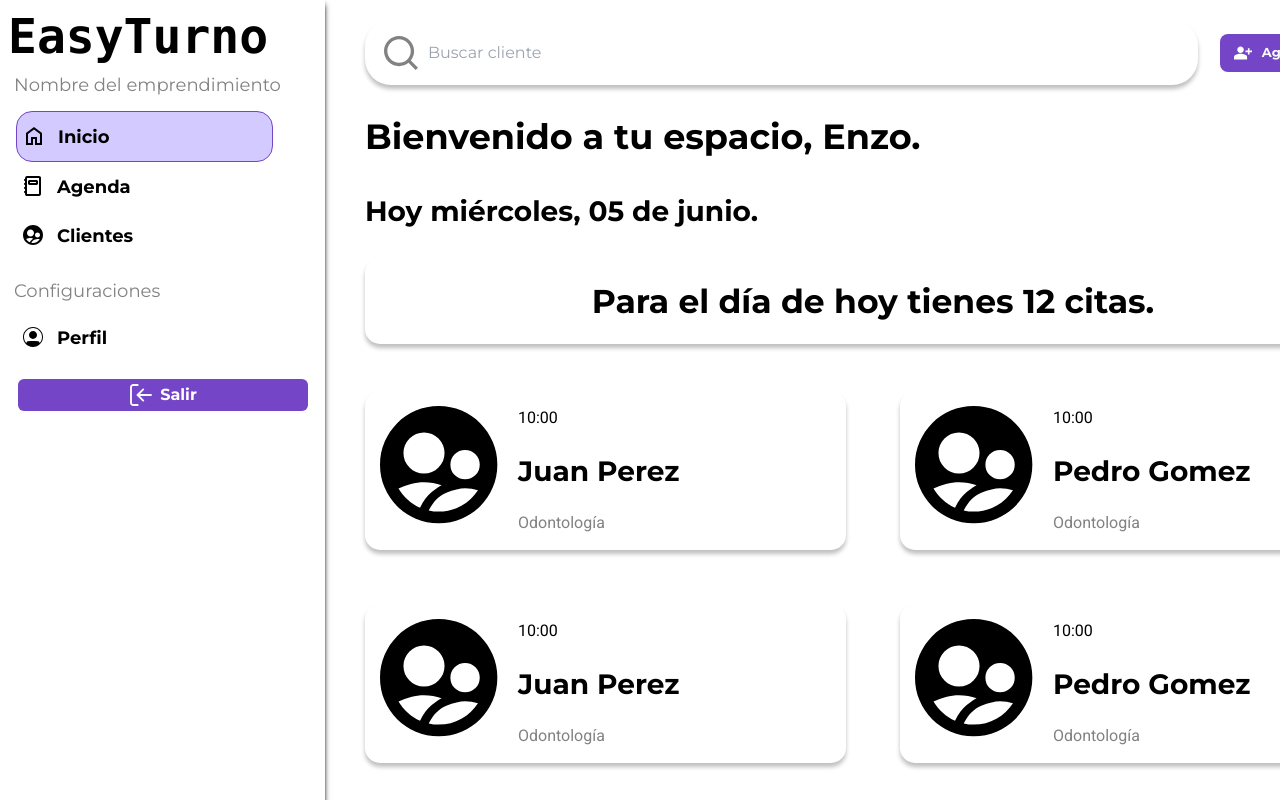
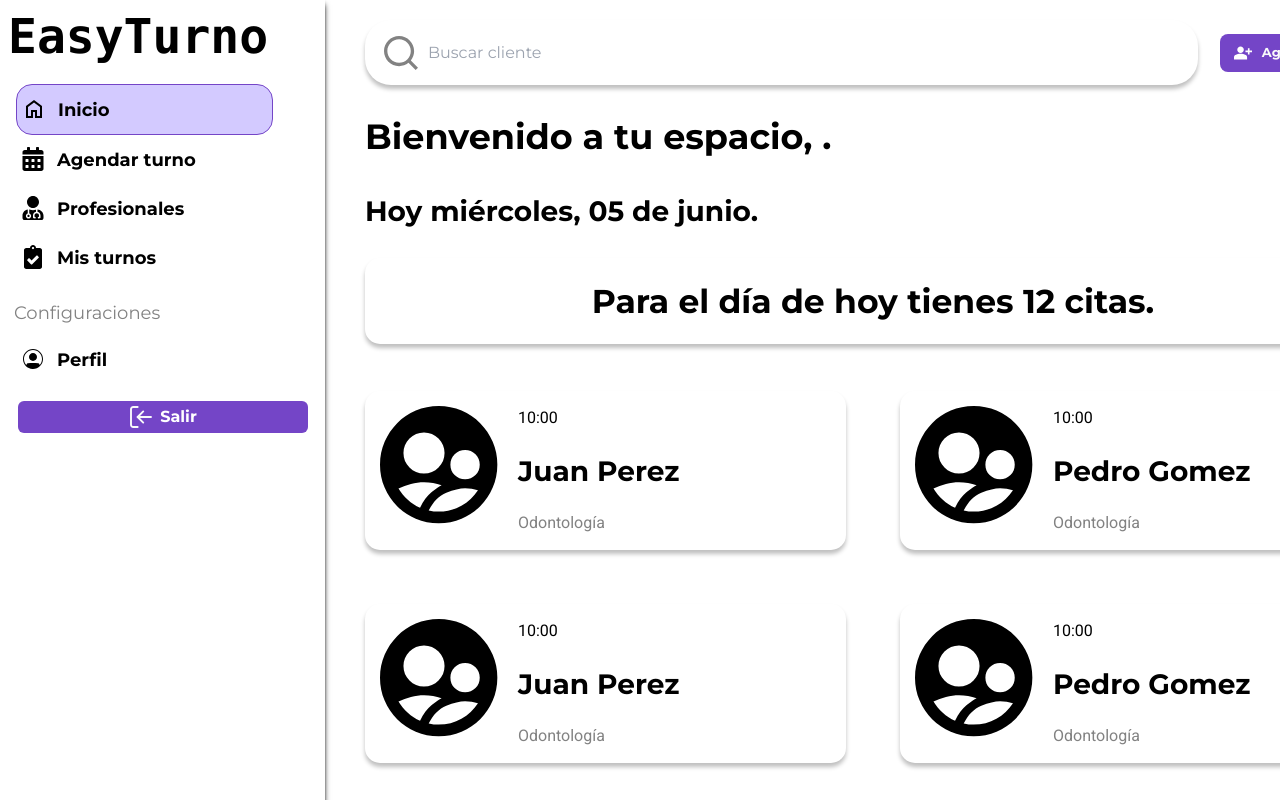
Before and after one commit to NoCountrySimulacion/EasyTurnos, a React (Vite) app in the folder Frontend/: page /home in a window 1280 px wide. Shown: the top 800 px of the page. Built offline with nearby package versions, Linux system fonts and the light colour scheme; a web font is replaced by a local one.

Commit message:
fix:sidemenuWithRol&&NameInHome

```diff
--- a/Frontend/src/auth/context/AuthProvider.tsx
+++ b/Frontend/src/auth/context/AuthProvider.tsx
@@ -1,8 +1,10 @@
+/* eslint-disable @typescript-eslint/no-explicit-any */
 import { logIn, register } from '../../services/api/userServices'
 import {
 	AuthContextType,
 	AuthProviderProps,
-	UserLogged
+	UserLogged,
+	DecodedToken
 } from '../typescript/interface'
 import { createContext, useEffect, useState } from 'react'
 
@@ -10,25 +12,36 @@ export const AuthContext = createContext<AuthContextType | undefined>(undefined)
 
 export default function AuthProvider({ children }: AuthProviderProps) {
 	const [user, setUser] = useState<UserLogged | null>(null)
+	const [decodedToken, setDecodedToken] = useState<DecodedToken | null>(null)
 	const [error, setError] = useState<string | null>(null)
 
 	useEffect(() => {
 		const storedToken = localStorage.getItem('token')
 		if (storedToken) {
-			setUser({ id: '', email: '', token: storedToken })
-			decodeToken(storedToken)
+			const storedFirstName = localStorage.getItem('firstName')
+			const storedLastName = localStorage.getItem('lastName')
+			setUser({
+				token: storedToken,
+				firstName: storedFirstName ?? '',
+				lastName: storedLastName ?? ''
+			})
+			decodeAndSetToken(storedToken)
 		}
 	}, [])
 
 	const loginUser = async (email: string, password: string) => {
 		const credentials = { email, password }
 		try {
-			console.log('Logging in with credentials:', credentials)
 			const response = await logIn(credentials)
-			console.log('Login response:', response)
-			setUser({ id: response.id, email: response.email, token: response.token })
+			setUser({
+				token: response.token,
+				firstName: response.firstName,
+				lastName: response.lastName
+			})
 			localStorage.setItem('token', response.token)
-			decodeToken(response.token)
+			localStorage.setItem('firstName', response.firstName)
+			localStorage.setItem('lastName', response.lastName)
+			decodeAndSetToken(response.token)
 			setError(null)
 		} catch (err: unknown) {
 			if (err instanceof Error) {
@@ -43,7 +56,10 @@ export default function AuthProvider({ children }: AuthProviderProps) {
 
 	const logout = () => {
 		setUser(null)
+		setDecodedToken(null)
 		localStorage.removeItem('token')
+		localStorage.removeItem('firstName')
+		localStorage.removeItem('lastName')
 	}
 
 	const registerUser = async (
@@ -62,13 +78,18 @@ export default function AuthProvider({ children }: AuthProviderProps) {
 			password,
 			confirmPassword
 		}
-		console.log('Registering user with credentials:', credentials)
 		try {
 			const response = await register(credentials)
 			console.log('Register response:', response)
-			setUser({ id: response.userId, email: '', token: response.token })
+			setUser({
+				token: response.token,
+				firstName: response.firstName,
+				lastName: response.lastName
+			})
 			localStorage.setItem('token', response.token)
-			decodeToken(response.token)
+			localStorage.setItem('firstName', response.firstName)
+			localStorage.setItem('lastName', response.lastName)
+			decodeAndSetToken(response.token)
 		} catch (err: unknown) {
 			if (err instanceof Error) {
 				setError(err.message)
@@ -80,17 +101,22 @@ export default function AuthProvider({ children }: AuthProviderProps) {
 		}
 	}
 
-	const decodeToken = (token: string) => {
+	const decodeAndSetToken = (token: string) => {
 		try {
-			const decodedToken = JSON.parse(atob(token.split('.')[1]))
-			console.log('Decoded token:', decodedToken)
+		  const decoded: DecodedToken & { [key: string]: any } = JSON.parse(atob(token.split('.')[1]))
+		  console.log('Decoded token:', decoded)
+
+		  const role = decoded['http://schemas.microsoft.com/ws/2008/06/identity/claims/role']
+		  setDecodedToken({ ...decoded, role })
 		} catch (error) {
-			console.error('Error decoding token:', error)
+		  console.error('Error decoding token:', error)
 		}
-	}
+	  }
+
 
 	const authContextValue: AuthContextType = {
 		user,
+		decodedToken,
 		error,
 		loginUser,
 		registerUser,
--- a/Frontend/src/auth/typescript/interface.ts
+++ b/Frontend/src/auth/typescript/interface.ts
@@ -1,14 +1,15 @@
 import { ReactNode } from 'react'
 
 export interface ModalProps {
-  open: boolean;
-  handleClose: () => void;
+  open: boolean
+  handleClose: () => void
 }
 
 export interface AuthContextType {
-  user: UserLogged | null;
-  error: string | null;
-  loginUser: (email: string, password: string) => Promise<void>;
+  user: UserLogged | null
+  decodedToken: DecodedToken | null
+  error: string | null
+  loginUser: (email: string, password: string) => Promise<void>
   registerUser: (
     firstName: string,
     lastName: string,
@@ -16,30 +17,44 @@ export interface AuthContextType {
     phoneNumber: string,
     password: string,
     confirmPassword: string
-  ) => Promise<void>;
-  logout: () => void;
+  ) => Promise<void>
+  logout: () => void
 }
 
 export interface UserLogged {
-  id: string;
-  email: string;
-  token: string;
+  token: string
+  firstName: string
+  lastName: string
 }
 
+export interface DecodedToken {
+  sub: string;
+  jti: string;
+  email: string;
+  professionalId: string;
+  role: string;
+  clientId: string;
+  exp: number;
+  iss: string;
+  aud: string;
+}
+
+
+
 export interface AuthProviderProps {
-  children: ReactNode;
+  children: ReactNode
 }
 
 export interface LoginFormValues {
-  userEmail: string;
-  userPassword: string;
+  userEmail: string
+  userPassword: string
 }
 
 export interface FormValues {
-  userName: string;
-  userLastName: string;
-  userEmail: string;
-  userPhoneNumber: string;
-  userPassword: string;
-  userPasswordConfirm: string;
+  userName: string
+  userLastName: string
+  userEmail: string
+  userPhoneNumber: string
+  userPassword: string
+  userPasswordConfirm: string
 }
--- a/Frontend/src/layout/components/sidemenu/SideMenu.tsx
+++ b/Frontend/src/layout/components/sidemenu/SideMenu.tsx
@@ -1,12 +1,20 @@
 import { useLocation, useNavigate } from 'react-router-dom'
-import { Agenda, Clientes, Home, Logout, Usuarios } from '../../Icons/Icons'
+import {
+	Home as HomeIcon,
+	Agenda,
+	Clientes,
+	Logout,
+	Usuarios
+} from '../../Icons/Icons'
 import { useAuth } from '../../../auth/hooks/useAuth'
 import { Link } from 'react-router-dom'
+import { FaCalendarAlt, FaUserMd, FaClipboardCheck } from 'react-icons/fa'
 
 export function Sidemenu(): JSX.Element {
 	const { logout } = useAuth()
 	const navigate = useNavigate()
 	const location = useLocation()
+	const { user, decodedToken } = useAuth()
 
 	const getSelectedPage = () => {
 		const path = location.pathname
@@ -16,6 +24,10 @@ export function Sidemenu(): JSX.Element {
 			return 'Agenda'
 		} else if (path.startsWith('/home')) {
 			return 'Inicio'
+		} else if (path.startsWith('/profesionales')) {
+			return 'Profesionales'
+		} else if (path.startsWith('/misTurnos')) {
+			return 'MisTurnos'
 		} else {
 			return 'Home'
 		}
@@ -28,8 +40,8 @@ export function Sidemenu(): JSX.Element {
 		navigate('/')
 	}
 
-	const principalMenu = [
-		{ name: 'Inicio', icon: <Home width={24} height={24} />, to: '/home' },
+	const principalMenuProfessional = [
+		{ name: 'Inicio', icon: <HomeIcon width={24} height={24} />, to: '/home' },
 		{
 			name: 'Agenda',
 			icon: <Agenda width={24} height={24} />,
@@ -42,9 +54,33 @@ export function Sidemenu(): JSX.Element {
 		}
 	]
 
+	const principalMenuClient = [
+		{ name: 'Inicio', icon: <HomeIcon width={24} height={24} />, to: '/home' },
+		{
+			name: 'Agendar turno',
+			icon: <FaCalendarAlt size={24} />,
+			to: '/calendar'
+		},
+		{
+			name: 'Profesionales',
+			icon: <FaUserMd size={24} />,
+			to: '/profesionales'
+		},
+		{
+			name: 'Mis turnos',
+			icon: <FaClipboardCheck size={24} />,
+			to: '/misTurnos'
+		}
+	]
+
 	const configuracion = [
 		{ name: 'Perfil', icon: <Usuarios width={24} height={24} /> }
 	]
+
+	const principalMenu =
+		decodedToken?.role === 'Professional'
+			? principalMenuProfessional
+			: principalMenuClient
 
 	return (
 		<aside className='h-[100%] bg-[#fff] text-[#000] font-mono w-[325px] shadow-md shadow-black '>
@@ -55,7 +91,7 @@ export function Sidemenu(): JSX.Element {
 
 				<section className='ml-1 mb-[17.67px]'>
 					<p className='text-[18px] pb-3 pl-[10px] font-montserrat text-[#828282]'>
-						Nombre del emprendimiento
+						{user?.firstName} {user?.lastName}
 					</p>
 					{principalMenu.map(item => (
 						<div
--- a/Frontend/src/professional/pages/Home.tsx
+++ b/Frontend/src/professional/pages/Home.tsx
@@ -4,17 +4,18 @@ import { appointmentsMock } from '../mocks/appointments'
 import { AppointmentsList } from '../components/AppointmentsList'
 import { WithoutAppointments } from '../components/WithoutAppointments'
 import { Search } from '../components/Search'
+import { useAuth } from '../../auth/hooks/useAuth'
 
 function Home(): React.ReactElement {
 	const now = DateTime.now()
 	const formattedDate = now.setLocale('es').toFormat("cccc, dd 'de' LLLL")
-
+	const { user } = useAuth()
 	return (
 		<section className=' h-full flex flex-col font-montserrat px-10 gap-6 '>
 			<Search />
 			<section className='flex flex-col items-start gap-[18px]'>
 				<h1 className='text-[35px] font-bold leading-[56px]'>
-					Bienvenido a tu espacio, Enzo.
+					Bienvenido a tu espacio, <span className='capitalize'>{user?.firstName}.</span>
 				</h1>
 				<h2 className='text-[28px] font-bold leading-[56px]'>
 					Hoy {formattedDate}.
--- a/Frontend/src/services/api/userServices.ts
+++ b/Frontend/src/services/api/userServices.ts
@@ -17,9 +17,6 @@ export async function logIn(
 			},
 			body: JSON.stringify(credentials)
 		})
-
-		console.log('Login response:', response)
-
 		if (!response.ok) {
 			if (response.status === 401) {
 				throw new Error('Usuario y/o contraseña incorrectos')
@@ -29,7 +26,6 @@ export async function logIn(
 		}
 
 		const data = await response.json()
-		console.log('Login data:', data)
 
 		return data
 	} catch (error) {
@@ -51,7 +47,6 @@ export async function register(credentials: RegisterCredentials) {
 				body: JSON.stringify(credentials)
 			}
 		)
-		console.log('Register response:', response)
 		if (!response.ok) {
 			throw new Error('Failed to register: ' + (await response.text()))
 		}
```
Also changed, not shown: Frontend/src/services/typescript/interface.ts (+6 -4 lines).
